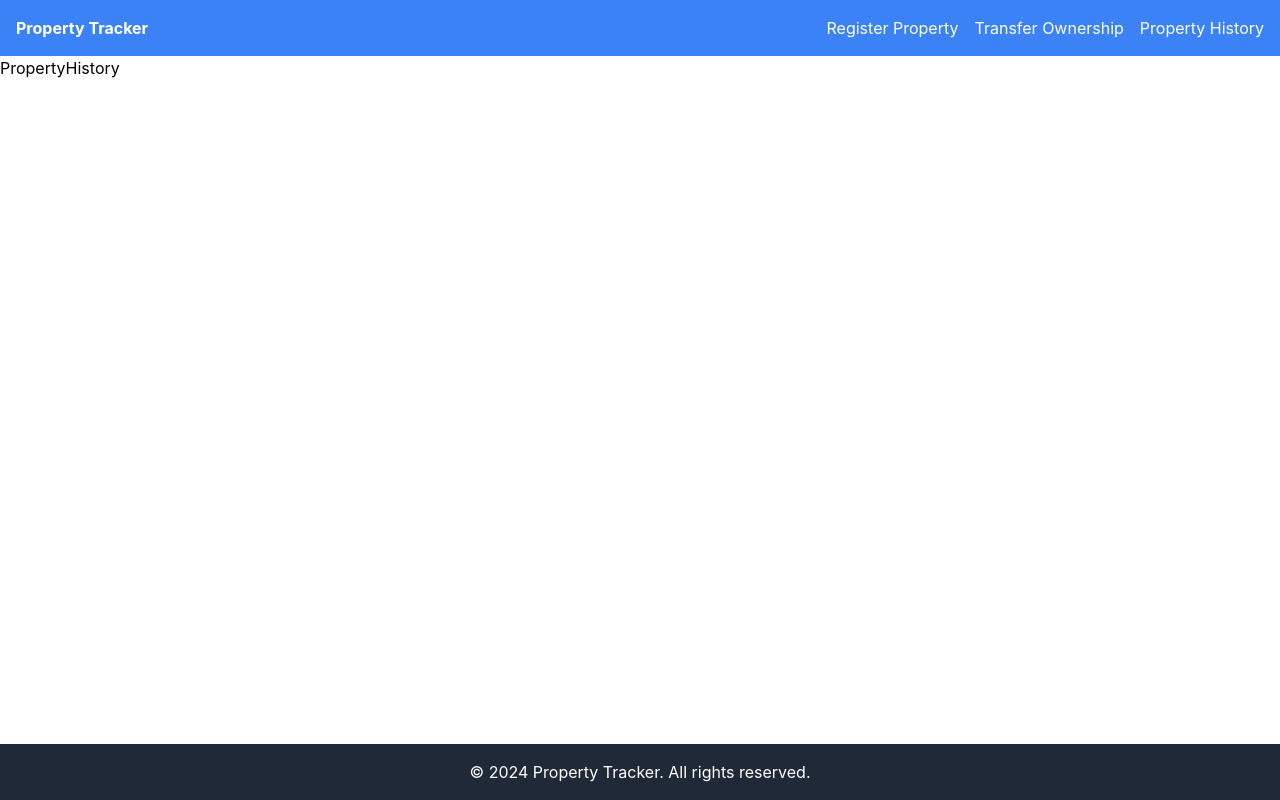
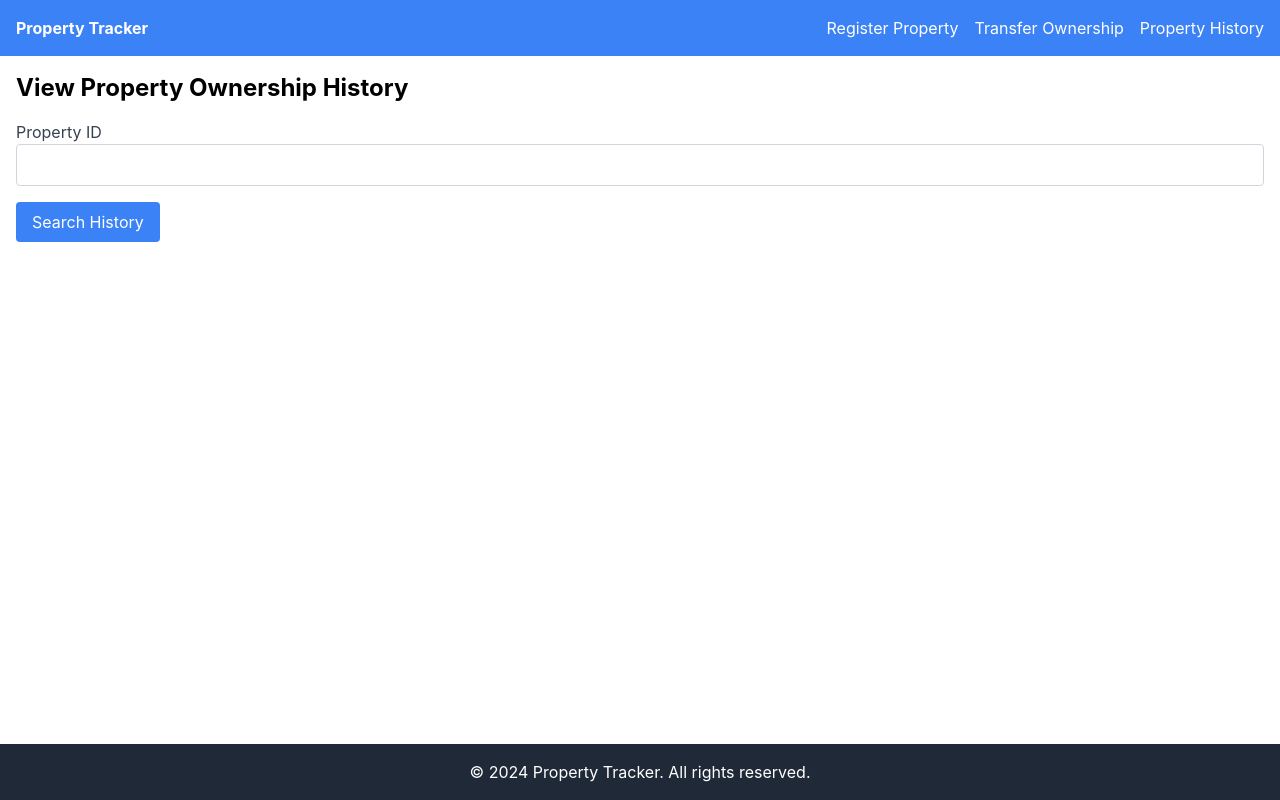
Before and after one commit to gharewal12/property-ownership, a React (Create React App) app in the folder property-tracker-frontend/: page /history in a window 1280 px wide. Built offline with nearby package versions, Linux system fonts and the light colour scheme.

Commit message:
Add Property history page setup

```diff
--- a/property-tracker-frontend/src/pages/PropertyHistory.tsx
+++ b/property-tracker-frontend/src/pages/PropertyHistory.tsx
@@ -1,7 +1,59 @@
-import React from 'react';
+import React, {useState} from 'react';
 
-const PropertyHistory = () => {
-  return <div>PropertyHistory</div>;
+const PropertyHistory: React.FC = () => {
+  const [propertyID, setPropertyID] = useState('');
+  const [history, setHistory] = useState<string[]>([]);
+
+  const handleSearch = (e: React.FormEvent) => {
+    e.preventDefault();
+    // Blockchain interaction will be added here in the future
+    console.log('Fetching History for Property ID:', propertyID);
+    // Placeholder history data
+    setHistory([
+      'Owner1 -> Owner2 (01/01/2020)',
+      'Owner2 -> Owner3 (02/02/2021)',
+      'Owner3 -> Owner4 (03/03/2022)',
+    ]);
+  };
+
+  return (
+    <div className='container mx-auto p-4'>
+      <h2 className='text-2xl font-bold mb-4'>
+        View Property Ownership History
+      </h2>
+      <form
+        onSubmit={handleSearch}
+        className='space-y-4'
+      >
+        <div>
+          <label className='block text-gray-700'>Property ID</label>
+          <input
+            type='text'
+            value={propertyID}
+            onChange={(e) => setPropertyID(e.target.value)}
+            className='w-full p-2 border border-gray-300 rounded'
+            required
+          />
+        </div>
+        <button
+          type='submit'
+          className='bg-blue-500 text-white px-4 py-2 rounded'
+        >
+          Search History
+        </button>
+      </form>
+      {history.length > 0 && (
+        <div className='mt-4'>
+          <h3 className='text-xl font-semibold'>Ownership History:</h3>
+          <ul className='list-disc pl-5'>
+            {history.map((entry, index) => (
+              <li key={index}>{entry}</li>
+            ))}
+          </ul>
+        </div>
+      )}
+    </div>
+  );
 };
 
 export default PropertyHistory;
```
